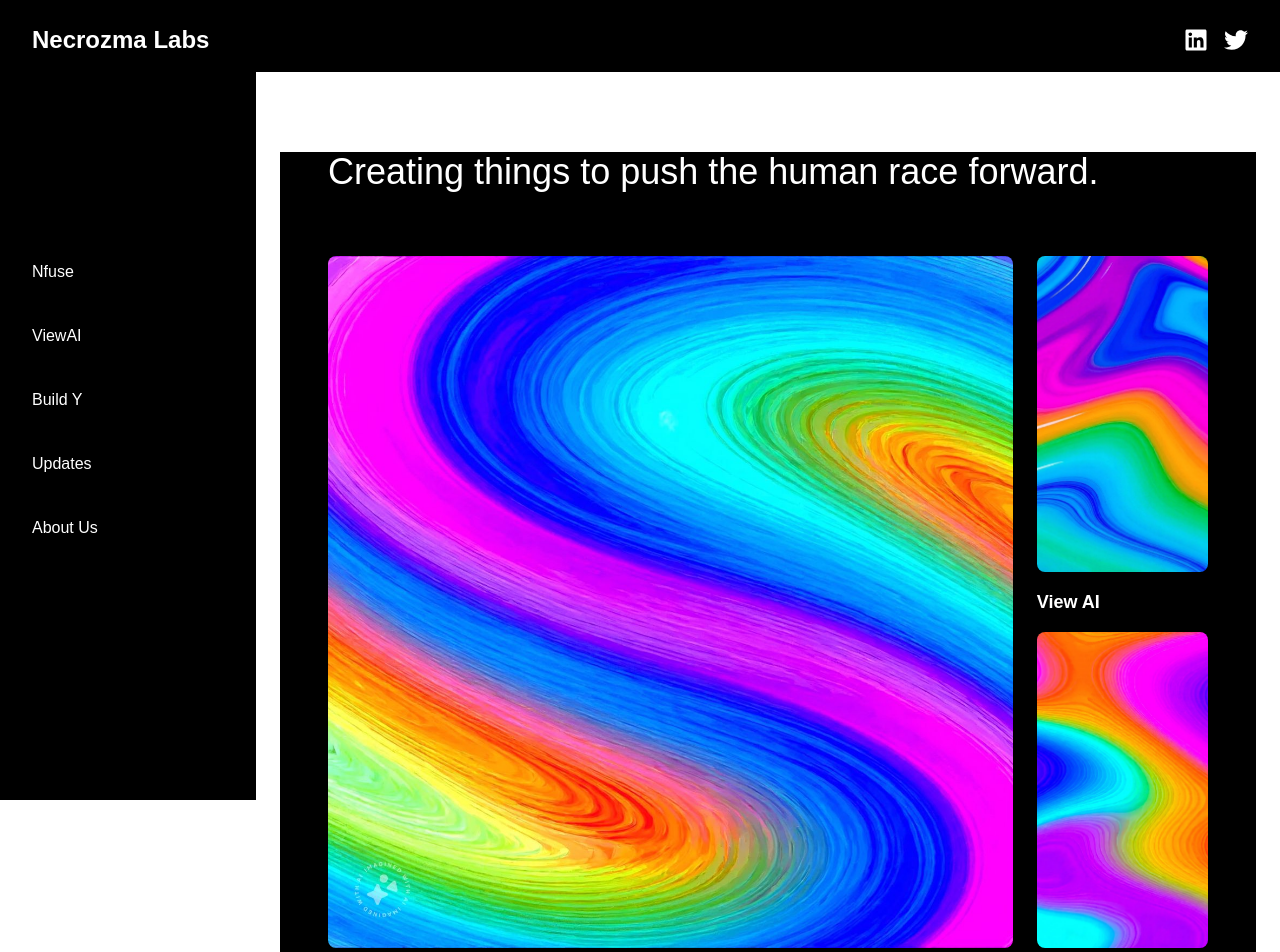
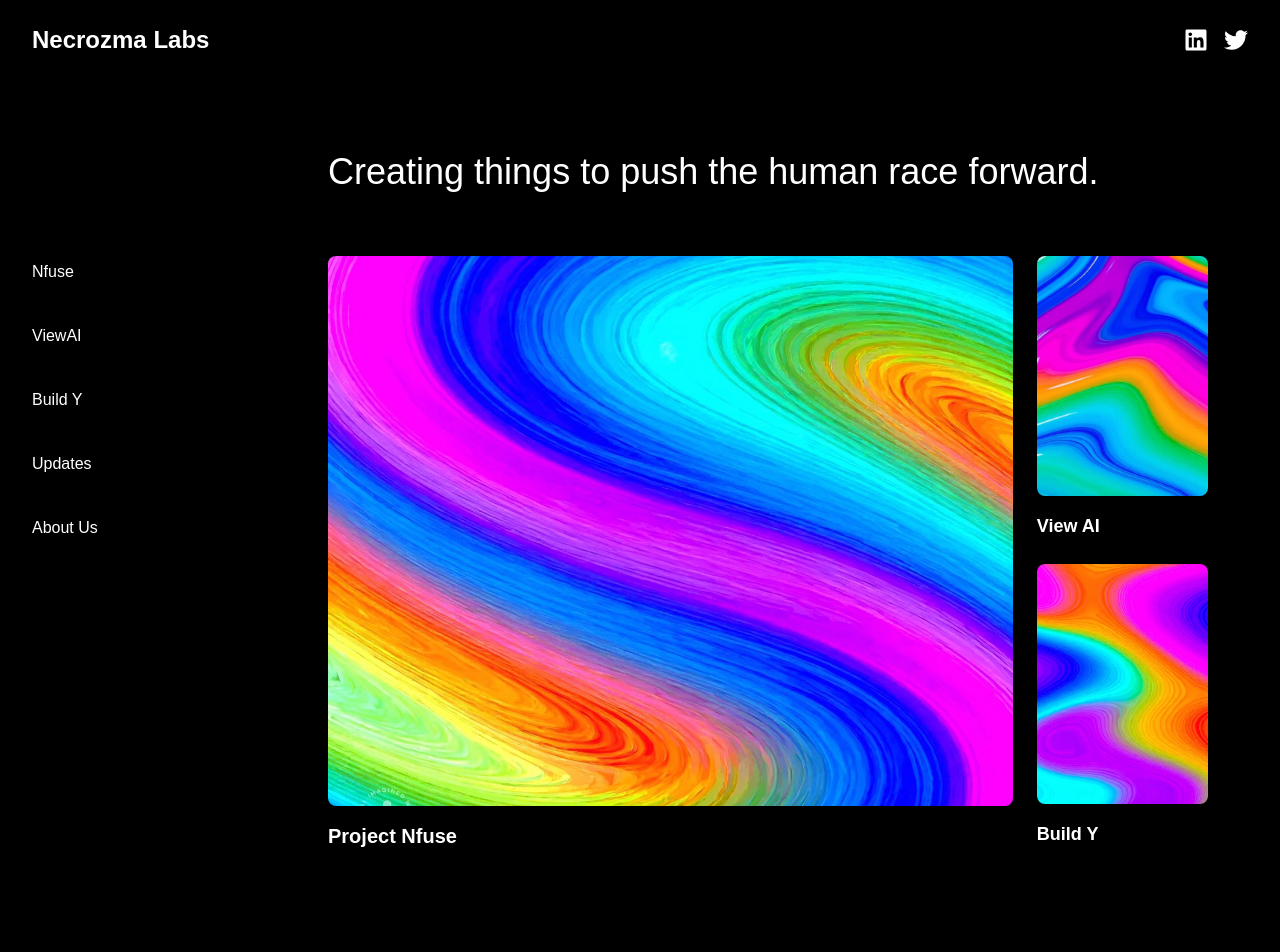
Before and after one commit to legendaryabhi/necrozmalabs, a Next.js app: page / in a window 1280 px wide. Shown: the top 952 px of the page. Built offline with nearby package versions, Linux system fonts and the light colour scheme.

Commit message:
add sitemap

```diff
--- a/src/app/globals.css
+++ b/src/app/globals.css
@@ -1,7 +1,7 @@
 @import "tailwindcss";
 
 :root {
-  --background: #ffffff;
+  --background: #000000;
   --foreground: #000000;
 }
 
@@ -15,7 +15,7 @@
 @media (prefers-color-scheme: dark) {
   :root {
     --background: #000000;
-    --foreground: #ededed;
+    --foreground: #000000;
   }
 }
 
--- a/src/app/page.js
+++ b/src/app/page.js
@@ -9,29 +9,29 @@ export default function Home() {
       </h1>
 
       {/* Top Section: One Big Card + Two Vertical Cards */}
-      <div className="flex flex-col md:flex-row h-screen gap-6 mb-40 pt-16">
+      <div className="flex flex-col md:flex-row gap-6 mb-20 pt-16">
         {/* Big Card on Left */}
-        <Link href="/Nfuse" className="md:w-4/5 flex flex-col">
-          <div className="w-full min-h-[300px] md:h-full relative rounded-lg overflow-hidden">
+        <Link href="/Nfuse" className="md:w-4/5 w-full">
+          <div className="w-full h-60 md:h-[550px] relative rounded-lg overflow-hidden">
             <Image src="/img1.jpeg" alt="Big Card" layout="fill" objectFit="cover" />
           </div>
-          <h2 className="text-xl font-bold mt-4">Project Nfuse</h2>
+          <h2 className="text-xl font-bold mt-4 text-center md:text-left">Project Nfuse</h2>
         </Link>
 
         {/* Two Equal-Height Cards on Right */}
-        <div className="md:w-1/5 flex flex-col gap-4 h-full">
-          <Link href="/ViewAI" className="flex flex-col flex-1">
-            <div className="w-full min-h-[150px] md:h-full relative rounded-lg overflow-hidden">
+        <div className="md:w-1/5 w-full flex flex-col gap-6">
+          <Link href="/ViewAI" className="w-full">
+            <div className="w-full h-48 md:h-60 relative rounded-lg overflow-hidden">
               <Image src="/img2.jpeg" alt="Card 1" layout="fill" objectFit="cover" />
             </div>
-            <h2 className="text-lg font-bold mt-4">View AI</h2>
+            <h2 className="text-lg font-bold mt-4 text-center md:text-left">View AI</h2>
           </Link>
 
-          <Link href="BuildY" className="flex flex-col flex-1">
-            <div className="w-full min-h-[150px] md:h-full relative rounded-lg overflow-hidden">
+          <Link href="/BuildY" className="w-full">
+            <div className="w-full h-48 md:h-60 relative rounded-lg overflow-hidden">
               <Image src="/img3.jpeg" alt="Card 2" layout="fill" objectFit="cover" />
             </div>
-            <h2 className="text-lg font-bold mt-4 ">Build Y</h2>
+            <h2 className="text-lg font-bold mt-4 text-center md:text-left">Build Y</h2>
           </Link>
         </div>
       </div>
@@ -50,7 +50,7 @@ export default function Home() {
           <div className="w-full h-40 relative rounded-lg overflow-hidden">
             <Image src="/img5.jpeg" alt="why-sustanible-energy-matters" layout="fill" objectFit="cover" />
           </div>
-          <h2 className="text-lg font-bold mt-4">Why Sustanible Energy Matters</h2>
+          <h2 className="text-lg font-bold mt-4">Why Sustainable Energy Matters</h2>
         </Link>
 
         <Link href="/Stories/how-we-work" className="flex flex-col">
```
Also changed, not shown: public/favicon-16x16.png (deleted), public/favicon-32x32.png (deleted).
